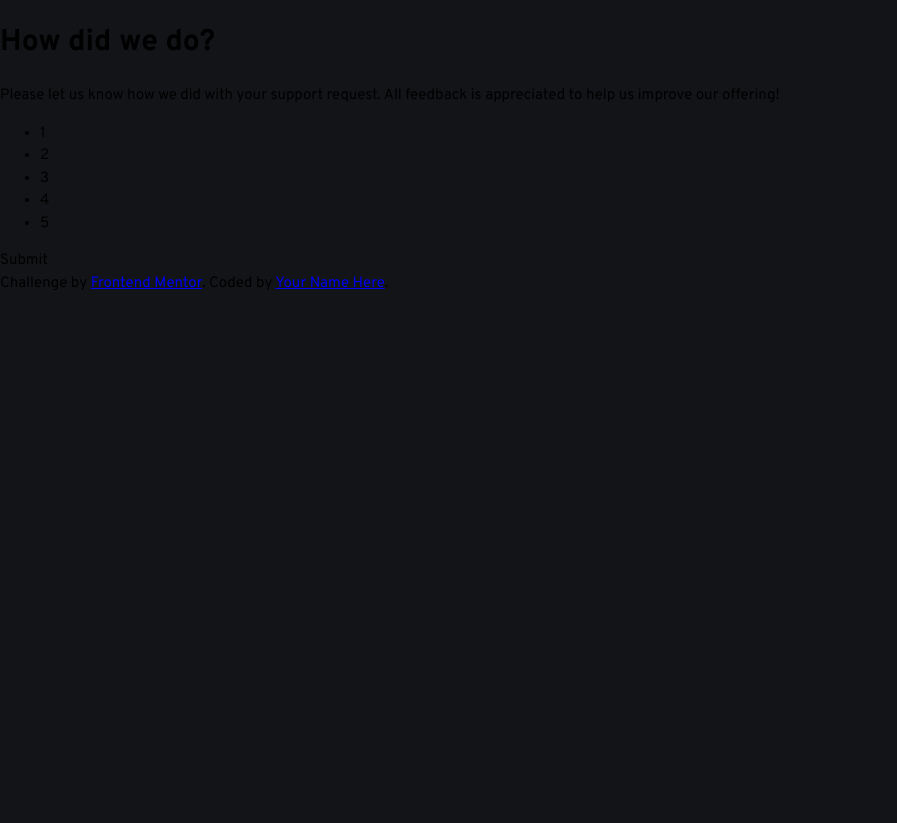
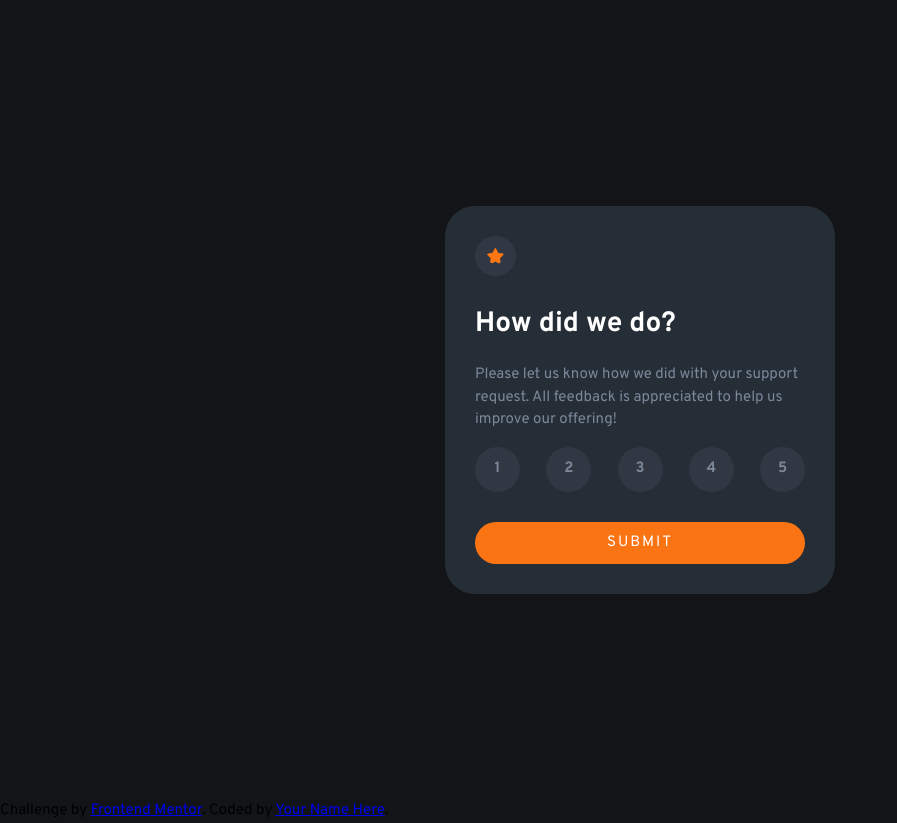
Before and after one commit to Dani237/Interactive-Rating-Component, a plain HTML site: page index.html in a window 1280 px wide. Shown: the whole page, without its empty margins (0-897 px from the left). Before the commit the page ends 800 px from the top, so only its background shows below. Drawn offline with Linux system fonts and the light colour scheme.

Commit message:
Feat: first card styles addded

```diff
--- a/css/styles.css
+++ b/css/styles.css
@@ -22,3 +22,74 @@ body {
     font-size: 1.5rem;
     line-height: 1.5;
 }
+ul { padding: 0; }
+li { list-style-type: none; }
+h1, h2 {
+    font-size: 2.8rem;
+}
+
+main {
+    display: flex;
+    justify-content: center;
+    align-items: center;
+    height: 100vh;
+}
+
+/* CARD */
+
+.card {
+    max-width: 39rem;
+    background-color: var(--dark-blue);
+    padding: 3rem;
+    border-radius: 3rem;
+}
+.sombra {
+    background-color: hsl(220, 14%, 23%);
+    border-radius: 50%;
+    padding: 1.2rem;
+}
+.title {
+    color: var(--white);
+}
+.par, .numbers {
+    color: var(--medium-grey);;
+}
+.numbers {
+    display: flex;
+    justify-content: space-between;
+}
+.number {
+    background-color: hsl(220, 14%, 23%);
+    border-radius: 50%;
+    width: 4.5rem;
+    height: 4.5rem;
+    display: flex;
+    align-items: center;
+    justify-content: center;
+    font-weight: 700;
+    cursor: pointer;
+    transition: all .3s ease;
+}
+.number:hover {
+    background-color: var(--medium-grey);
+    color: white;
+}
+.submit {
+    text-align: center;
+    margin-top: 3rem;
+    background-color: var(--orange);
+    border-radius: 3rem;
+    padding: 1rem;
+    color: white;
+    text-transform: uppercase;
+    letter-spacing: .2rem;
+    cursor: pointer;
+    transition: all .5s ease;
+}
+.submit:hover {
+    background-color: white;
+    color: var(--orange);
+}
+
+
+/* FOOTER */
--- a/index.html
+++ b/index.html
@@ -18,19 +18,32 @@
 <body>
 
     <main>
-        <div class="card1">
-            <div class="star"></div>
+        <div class="card">
+            <div class="star">
+                <img class="sombra" src="images/icon-star.svg" alt="Star Image">
+            </div>
             <div class="card-content">
-                <h1>How did we do?</h1>
-                <p>Please let us know how we did with your support request. All feedback is appreciated to help us improve our offering!</p>
+                <h1 class="title">How did we do?</h1>
+                <p class="par">Please let us know how we did with your support request. All feedback is appreciated to help us improve our offering!</p>
             </div>
-            <div class="numbers">
-                <ul>
-                    <li value="1">1</li>
-                    <li value="2">2</li>
-                    <li value="3">3</li>
-                    <li value="4">4</li>
-                    <li value="5">5</li>
+            <div>
+                <ul class="numbers">
+                    <div class="number">
+                        <li value="1">1</li>
+                    </div>
+                    <div class="number">
+                        <li value="2">2</li>
+                    </div>
+                    <div class="number">
+                        <li value="3">3</li>
+                    </div>
+                    <div class="number">
+                        <li value="4">4</li>
+                    </div>
+                    <div class="number">
+                        <li value="5">5</li>
+                    </div>
+
                 </ul>
             </div>
 
@@ -40,7 +53,7 @@
 
         </div>
 
-        <!-- <div class="card2">
+        <!-- <div class="card">
             <div class="cell">
 
             </div>
```
